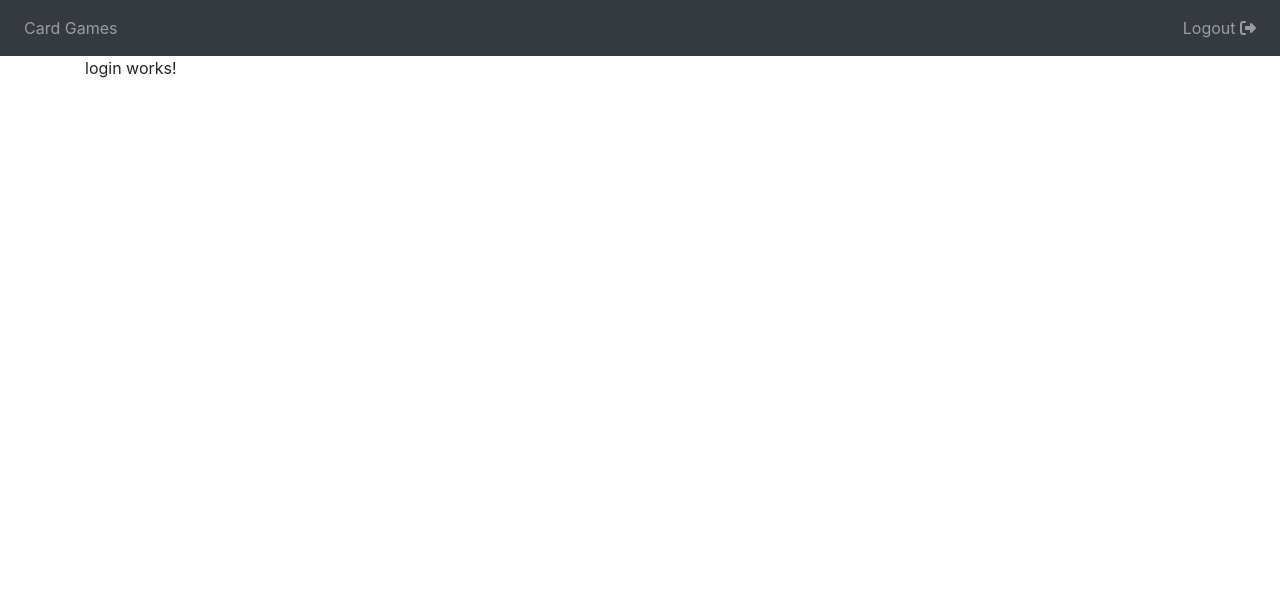
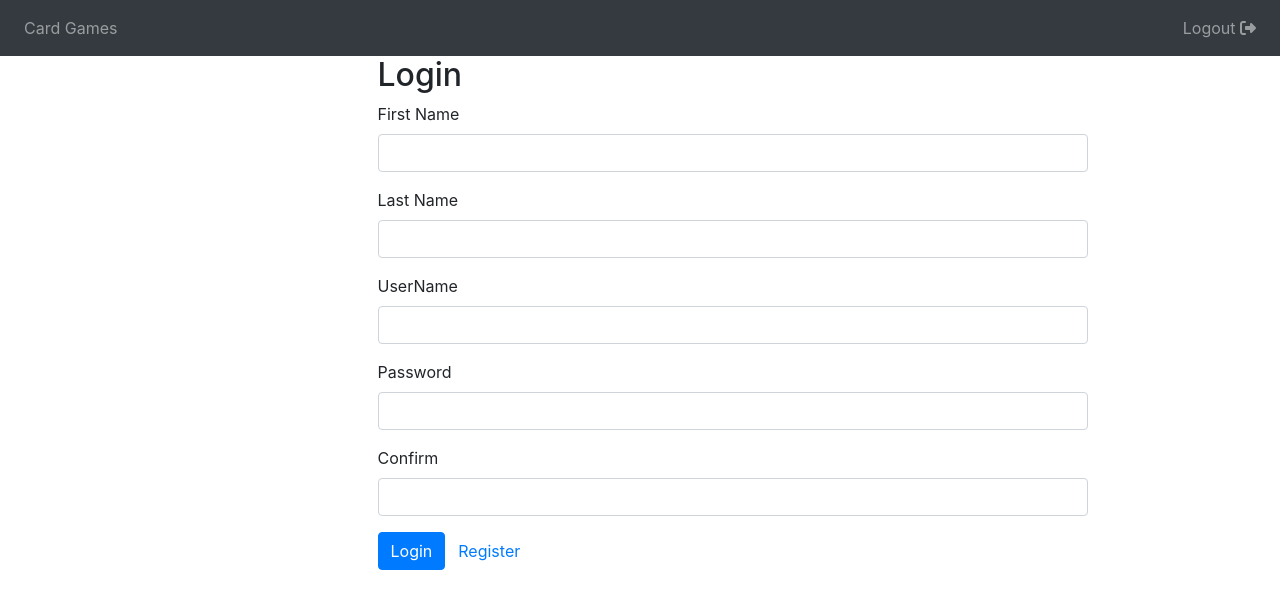
Before and after one commit to revature-project-2/deck-of-cards, an Angular app: page /register in a window 1280 px wide. Before the commit this address led to /. Shown: the top 608 px of the page. Built offline with nearby package versions, Linux system fonts and the light colour scheme.

Commit message:
form some what complete

```diff
--- a/src/app/app-routing.module.ts
+++ b/src/app/app-routing.module.ts
@@ -2,10 +2,12 @@ import {NgModule} from '@angular/core';
 import {RouterModule, Routes} from '@angular/router';
 
 import {LoginComponent} from './components/login/login.component';
+import {RegisterComponent} from './components/register/register.component';
 
 
 const routes: Routes = [
   {path: '', component: LoginComponent},
+  {path: 'register', component: RegisterComponent},
   {path: '**', redirectTo: ''}
 ];
 
--- a/src/app/components/register/register.component.html
+++ b/src/app/components/register/register.component.html
@@ -1,8 +1,24 @@
 <div class="col-sm-8 offset-sm-3">
   <h2>Login</h2>
-  <form (ngSubmit)="onSubmit()" [formGroup]="loginForm">
+  <form (ngSubmit)="onSubmit()" [formGroup]="registerForm">
     <div class="form-group">
-      <label>Username</label>
+      <label>First Name</label>
+      <input [ngClass]="{ 'is-invalid': submitted && f.firstname.errors }" class="form-control"
+             formControlName="firstname" type="text"/>
+      <div *ngIf="submitted && f.firstname.errors" class="invalid-feedback">
+        <div *ngIf="f.firstname.errors.required">First Name is required</div>
+      </div>
+    </div>
+    <div class="form-group">
+      <label>Last Name</label>
+      <input [ngClass]="{ 'is-invalid': submitted && f.lastname.errors }" class="form-control"
+             formControlName="lastname" type="text"/>
+      <div *ngIf="submitted && f.lastname.errors" class="invalid-feedback">
+        <div *ngIf="f.lastname.errors.required">Last Name is required</div>
+      </div>
+    </div>
+    <div class="form-group">
+      <label>UserName</label>
       <input [ngClass]="{ 'is-invalid': submitted && f.username.errors }" class="form-control"
              formControlName="username" type="text"/>
       <div *ngIf="submitted && f.username.errors" class="invalid-feedback">
@@ -17,12 +33,18 @@
         <div *ngIf="f.password.errors.required">Password is required</div>
       </div>
     </div>
+    <div class="form-group">
+      <label>Confirm</label>
+      <input [ngClass]="{ 'is-invalid': submitted && f.confirm.errors }" class="form-control"
+             formControlName="confirm" type="password"/>
+      <div *ngIf="submitted && f.password.errors" class="invalid-feedback">
+        <div *ngIf="f.confirm.errors.required">Password is required</div>
+        <div *ngIf="f.confirm.errors">Password match</div>
+      </div>
+    </div>
     <small *ngIf=error class="text-danger">
       <span> {{error}}</span>
     </small>
-    <div class="form-group">
-
-    </div>
     <div class="form-group">
       <button [disabled]="loading" class="btn btn-primary">
         <span *ngIf="loading" class="spinner-border spinner-border-sm mr-1"></span>
--- a/src/app/components/register/register.component.ts
+++ b/src/app/components/register/register.component.ts
@@ -1,8 +1,9 @@
 import { Component, OnInit } from '@angular/core';
-import {FormBuilder, Validators} from '@angular/forms';
+import {FormBuilder, FormGroup, Validators} from '@angular/forms';
 import {ActivatedRoute, Router} from '@angular/router';
 import {AuthenticationService} from '../../services/authentication.service';
 import {UserService} from '../../services/user.service';
+import {first} from 'rxjs/operators';
 
 @Component({
   selector: 'app-register',
@@ -10,31 +11,48 @@ import {UserService} from '../../services/user.service';
   styleUrls: ['./register.component.css']
 })
 export class RegisterComponent implements OnInit {
-  registerForm: any;
+  registerForm: FormGroup;
   submitted: boolean;
   returnUrl: string;
   error: string;
+  loading = false;
 
   constructor(
     private formBuilder: FormBuilder,
     private route: ActivatedRoute,
     private router: Router,
     private authenticationService: AuthenticationService,
-    private user: AuthenticationService
+    private userService: UserService
   ) {
-    if (this.authenticationService.currentUserValue) {
-      this.router.navigate(['/']);
-    }
+    // check if there is a curent useer
+    // if (this.authenticationService.currentUserValue) {
+    //   this.router.navigate(['/']);
+    // }
   }
 
   ngOnInit(): void {
     this.registerForm = this.formBuilder.group({
       username: ['', Validators.required],
-      password: ['', Validators.required]
-    });
+      firstname: ['', Validators.required],
+      lastname: ['', Validators.required],
+      password: ['', Validators.required],
+      confirm: ['', Validators.required]
+    }, {validator: this.matchingPasswords('password', 'confirm')});
+
+
 
     // get return url from route parameters or default to '/'
     this.returnUrl = '/employee';
+  }
+
+  matchingPasswords(passwordKey: string, passwordConfirmationKey: string) {
+    return (group: FormGroup) => {
+      const passwordInput = group.controls[passwordKey];
+      const passwordConfirmationInput = group.controls[passwordConfirmationKey];
+      if (passwordInput.value !== passwordConfirmationInput.value) {
+        return passwordConfirmationInput.setErrors({notEquivalent: true});
+      }
+    };
   }
 
   get f() {
@@ -43,10 +61,23 @@ export class RegisterComponent implements OnInit {
 
   onSubmit() {
     this.submitted = true;
-    if (this.loginForm.invalid) {
+    if (this.registerForm.invalid) {
+      console.log('Not');
       return;
     }
-    this.loading = true;
-    return;
+    // this.loading = true;
+    // this.userService.create(this.f.firstname, this.f.lastname, this.f.username, this.f.password)
+    //   .pipe(first())
+    //   .subscribe(
+    //     data => {
+    //       this.router.navigate([this.returnUrl]);
+    //       this.loading = false;
+    //     },
+    //     message => {
+    //       this.error = message[`error`];
+    //       // this.alertService.error(error);
+    //       this.loading = false;
+    //     });
+    console.log('Works');
   }
 }
```
